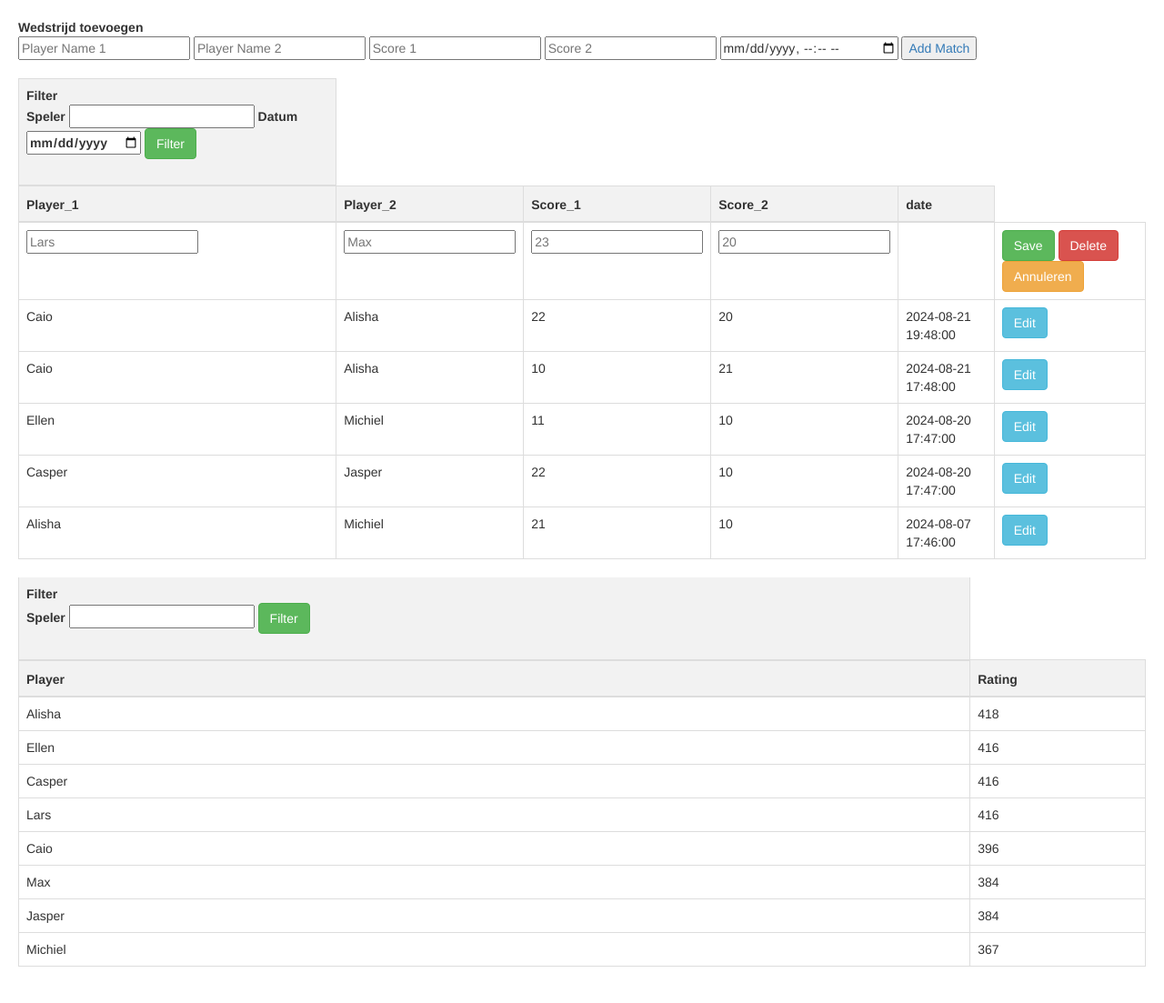
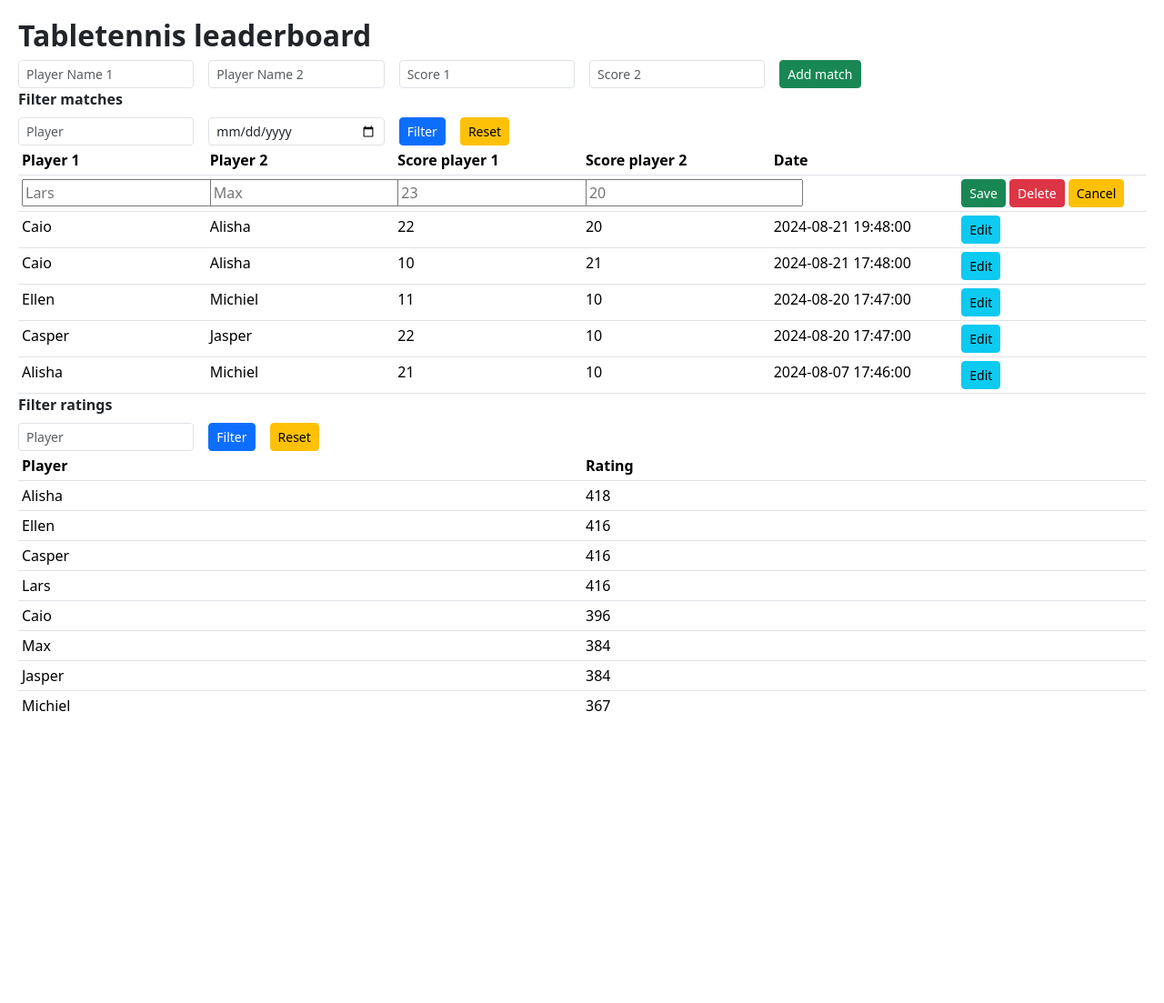
Before and after one commit to cunning-odysseus/Tennis, a Flask app: page /?edit=6 in a window 1280 px wide. Shown: the whole page at 91% size. After the commit the page ends 782 px from the top, so only its background shows below. Run offline with Flask 3, Linux system fonts and the light colour scheme; data comes from the database, SQL or seed files in the repository; both versions use the stored data as it was after the commit; some libraries are stand-ins or nearby versions.

Commit message:
bootstrap toegepast overal en scrollable tables toegevoegd

```diff
--- a/leaderboard/static/styles.css
+++ b/leaderboard/static/styles.css
@@ -1,29 +1,27 @@
 body {
-    font-family: Arial, sans-serif;
-    margin: 0;
+    height: 100%;
     padding: 20px;
     background-color: #f4f4f4;
 }
-
-h1 {
-    color: #333;
+html {
+    height: 100%;
 }
 
-form {
-    margin-bottom: 20px;
+.scroll-homepage {
+    max-height: calc((100% - 189px) / 2);
+    overflow: auto
 }
 
-table {
-    width: 100%;
-    border-collapse: collapse;
+.table {
+    margin-bottom: 0 !important;
 }
 
-th, td {
-    padding: 10px;
-    border: 1px solid #ddd;
-    text-align: left;
+.fixed-table {
+    table-layout: fixed
 }
 
-th {
-    background-color: #f2f2f2;
+.sticky-head {
+    position: sticky;
+    top: 0;
+    left: 0
 }
--- a/leaderboard/templates/home.html
+++ b/leaderboard/templates/home.html
@@ -5,77 +5,80 @@
     <meta charset="UTF-8">
     <meta name="viewport" content="width=device-width, initial-scale=1.0">
     <link rel="stylesheet" href="{{ url_for('static', filename='styles.css') }}">
-    <link rel="stylesheet" href="https://maxcdn.bootstrapcdn.com/bootstrap/3.4.1/css/bootstrap.min.css">
+    <link href="https://cdn.jsdelivr.net/npm/bootstrap@5.3.3/dist/css/bootstrap.min.css" rel="stylesheet" integrity="sha384-QWTKZyjpPEjISv5WaRU9OFeRpok6YctnYmDr5pNlyT2bRjXh0JMhjY6hW+ALEwIH" crossorigin="anonymous">
+
     <title>Table Tennis Leaderboard</title>
 </head>
 
 <body>
-    <!-- Dit zijn de invulvelden waar je een wedstrijd kunt toevoegen-->
-    <header> <strong> Wedstrijd toevoegen </strong> </header>
+
+    <div>
+        <!-- Dit is de filter voor de wedstrijdgeschiedenis -->
             <form action="{{ url_for('add_match') }}" method="POST">
-        <input type="text" name="player_1" placeholder="Player Name 1" required>
-        <input type="text" name="player_2" placeholder="Player Name 2" required>
-        <input type="number" name="score_1" placeholder="Score 1" required>
-        <input type="number" name="score_2" placeholder="Score 2" required>
-        <input type="datetime-local" name="datetime" required>
-        <a href="/add">
-            <button type="submit">Add Match</button>
-        </a>
+                <h2 class="form-label"> <strong> Tabletennis leaderboard </strong> </h2>
+                <div class="row g-3">
+
+                    <div class="col-md-2">
+                        <input type="text" class="form-control form-control-sm" name="Player 1" placeholder="Player Name 1" required>
+                    </div>
+
+                    <div class="col-md-2">
+                        <input type="text" class="form-control form-control-sm" name="Player 2" placeholder="Player Name 2" required>
+                    </div>
+
+                    <div class="col-md-2">
+                        <input type="number" class="form-control form-control-sm" name="Score player 1" placeholder="Score 1" required>
+                    </div>
+
+                    <div class="col-md-2">
+                        <input type="number" class="form-control form-control-sm" name="Score player 2" placeholder="Score 2" required>
+                    </div>
+
+                    <div class="col-md-2">
+                        <a class="btn btn-success btn-sm" href="/add" role="button">Add match</a>
+                    </div>
+
+                </div>
             </form>
+        </div>
+
+    <div>
+    <!-- Dit is de filter voor de wedstrijdgeschiedenis -->
+        <form action="/" method="GET">
+            <label class="form-label"> <strong> Filter matches </strong> </label>
+            <div class="row g-3">
+
+                <div class="col-md-2">
+                    <input type="text" class="form-control form-control-sm" name="player" placeholder="Player">
+                </div>
+
+                <div class="col-md-2">
+                    <input type="date" class="form-control form-control-sm" name="date" placeholder="Date">
+                </div>
+
+                <div class="col-md-auto">
+                    <button type="submit" class="btn btn-primary btn-sm">Filter</button>
+                </div>
+
+                <div class="col-md-auto">
+                    <a class="btn btn-warning btn-sm" href="/" role="button">Reset</a>
+                </div>
+
+            </div>
+        </form>
+    </div>
 
     <!-- Dit is de tabel waarin de wedstrijdgeschiedenis staat met in de header een filter -->
-    <table class="table">
-        <thead>
-            <style>
-                table.scrolldown {
-                    width: 100%;
-
-                    /* border-collapse: collapse; */
-                    border-spacing: 0;
-                    border: 2px solid black;
-                }
-
-                /* To display the block as level element */
-                table.scrolldown tbody,
-                table.scrolldown thead {
-                    display: block;
-                }
-
-                thead tr th {
-                    height: 40px;
-                    line-height: 40px;
-                }
-
-                table.scrolldown tbody {
-
-                    /* Set the height of table body */
-                    height: 50px;
-
-                    /* Set vertical scroll */
-                    overflow-y: auto;
-
-                    /* Hide the horizontal scroll */
-                    overflow-x: hidden;
-                }
-
-            </style>
-
+    <div class="scroll-homepage">
+        <table class="table fixed-table table-sm" >
+            <thead class="sticky-head" >
                 <tr>
-                <th>Filter
-                    <form action="/" method="GET">
-                        Speler <input type="text" name="player">
-                        Datum <input type="date" name="date">
-                        <button type="submit" class="btn btn-success">Filter</button>
-                    </form>
-                </th>
-            </tr>
-
-            <tr>
-                <th>Player_1</th>
-                <th>Player_2</th>
-                <th>Score_1</th>
-                <th>Score_2</th>
-                <th>date</th>
+                    <th>Player 1</th>
+                    <th>Player 2</th>
+                    <th>Score player 1</th>
+                    <th>Score player 2</th>
+                    <th>Date</th>
+                    <th></th>
                 </tr>
             </thead>
             <tbody>
@@ -86,15 +89,15 @@
                         Bij een form kun je zowel post als get gebruiken, bij a href kun je alleen get gebruiken en put/delete alleen via javascript
                         -->
                         <form action="{{ url_for('update_item', match_id = entry.match_id) }}" method="POST">
-                    <td><input type="text" name="player_1" placeholder="{{ entry.player_1 }}"></td>
-                    <td><input type="text" name="player_2" placeholder="{{ entry.player_2 }}"></td>
-                    <td><input type="number" name="score_1" placeholder="{{ entry.score_1 }}"></td>
-                    <td><input type="number" name="score_2" placeholder="{{ entry.score_2 }}"></td>
+                        <td><input type="text" name="Player 1" placeholder="{{ entry.player_1 }}"></td>
+                        <td><input type="text" name="Player 2" placeholder="{{ entry.player_2 }}"></td>
+                        <td><input type="number" name="Score 1" placeholder="{{ entry.score_1 }}"></td>
+                        <td><input type="number" name="Score 2" placeholder="{{ entry.score_2 }}"></td>
                         <td></td>
                         <td>
-                        <button type="submit" class="btn btn-success">Save</button>
-                        <a href="{{url_for('delete_item', match_id = entry.match_id) }}" class="btn btn-danger">Delete</a>
-                        <a href="/" class="btn btn-warning">Annuleren</a>
+                            <button type="submit" class="btn btn-success btn-sm">Save</button>
+                            <a href="{{url_for('delete_item', match_id = entry.match_id) }}" class="btn btn-danger btn-sm">Delete</a>
+                            <a href="/" class="btn btn-warning btn-sm">Cancel</a>
                         </td>
                         </form>
 
@@ -108,7 +111,7 @@
                         <td> {{ entry.date }} </td>
                         <td>
                             <a href="{{ invullen(entry.match_id) }}">
-                            <button type="submit" class="btn btn-info">Edit</button>
+                                <button type="submit" class="btn btn-info btn-sm">Edit</button>
                             </a>
                         </td>
                     </tr>
@@ -117,19 +120,34 @@
 
             </tbody>
         </table>
+    </div>
+
+    <div>
+        <!-- Dit is de filter voor de ratings -->
+            <form action="/" method="GET">
+                <label class="form-label"> <strong> Filter ratings </strong> </label>
+                <div class="row g-3">
+
+                    <div class="col-md-2">
+                        <input type="text" class="form-control form-control-sm" name="player" placeholder="Player">
+                    </div>
+
+                    <div class="col-md-auto">
+                        <button type="submit" class="btn btn-primary btn-sm">Filter</button>
+                    </div>
+
+                    <div class="col-md-auto">
+                        <a class="btn btn-warning btn-sm" href="/" role="button">Reset</a>
+                    </div>
+
+                </div>
+            </form>
+        </div>
 
     <!-- Dit is de tabel waarin de ratings getoond worden-->
-     <table class="table">
-        <thead>
-            <tr>
-                <th>Filter
-                    <form action="/" method="GET">
-                        Speler <input type="text" name="player_rating">
-                        <button type="submit" class="btn btn-success">Filter</button>
-                    </form>
-                </th>
-            </tr>
-
+    <div class="scroll-homepage">
+        <table class="table fixed-table table-sm">
+            <thead class="sticky-head">
                 <tr>
                     <th>Player</th>
                     <th>Rating</th>
@@ -143,6 +161,8 @@
                     </tr>
                 {% endfor %}
             </tbody>
+        </table>
+    </div>
 
 </body>
 </html>
```
Also changed, not shown: leaderboard/data/match_history.db. Lines whose indentation alone changed are shown as unchanged.
